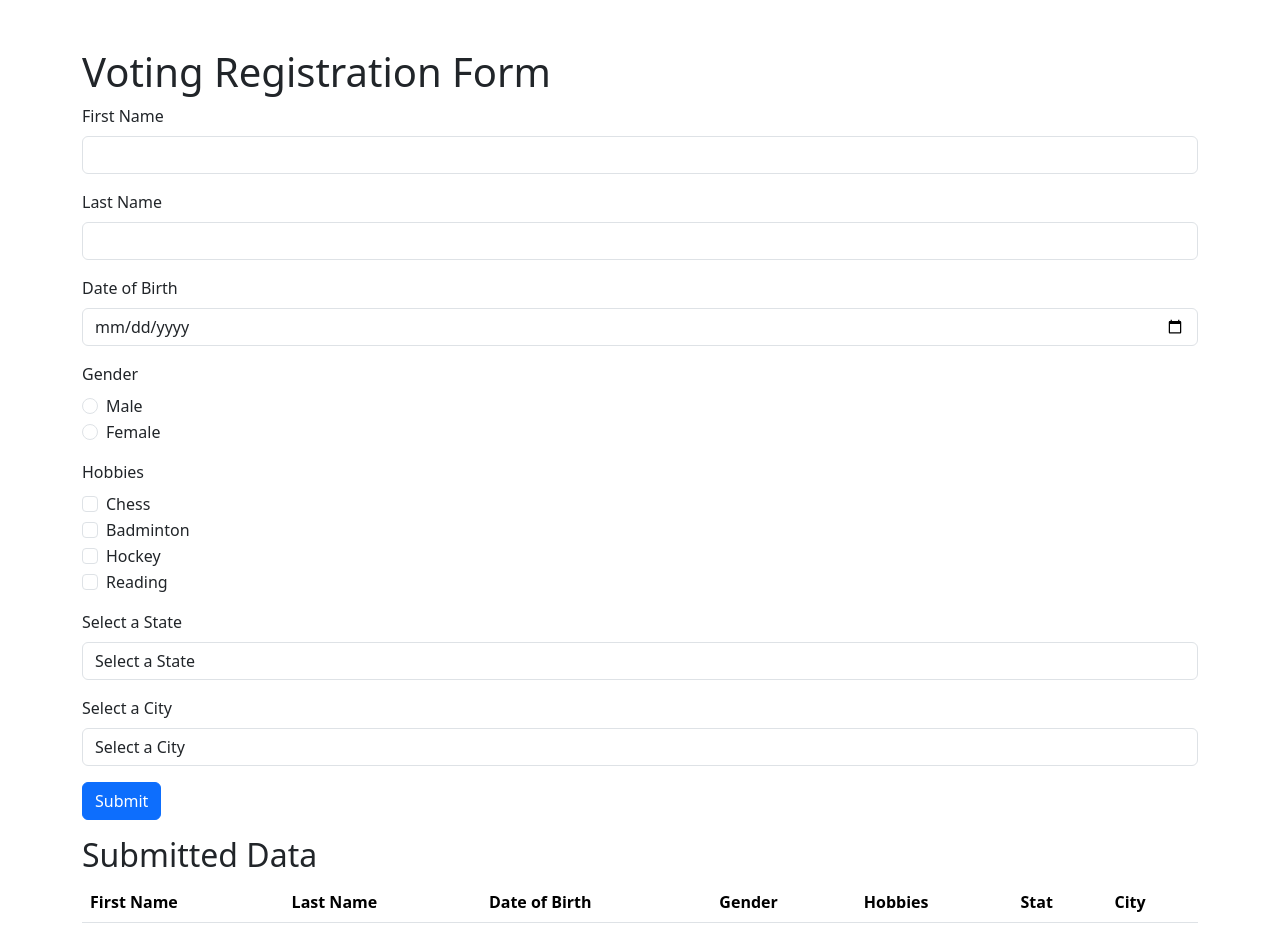
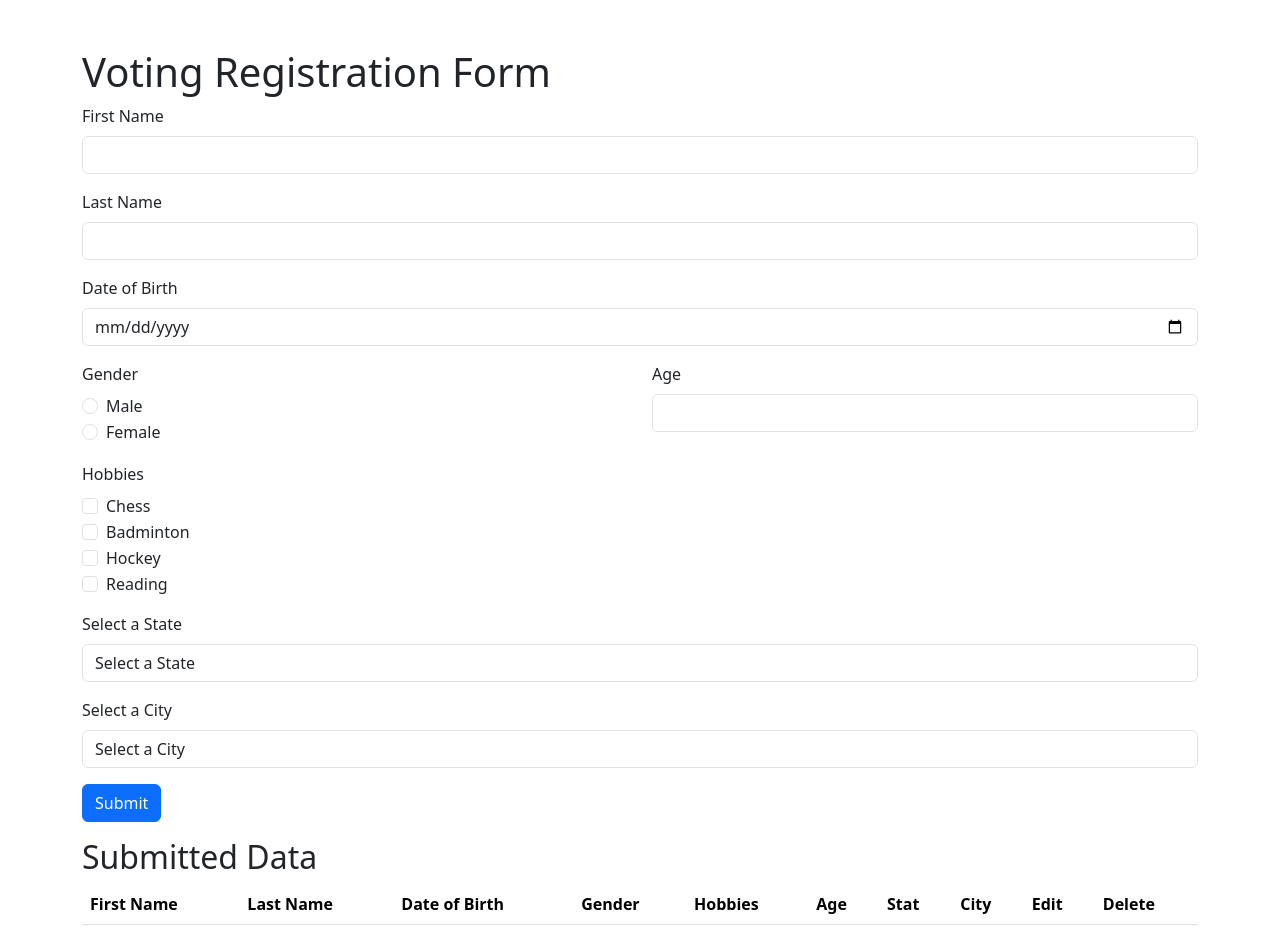
Before and after one commit to HarshitSampat/voting-registration-form, a React (Vite) app: page / in a window 1280 px wide. Built offline with nearby package versions, Linux system fonts and the light colour scheme.

Commit message:
add: adding  the curd operation, age ,  validation

```diff
--- a/index.html
+++ b/index.html
@@ -16,6 +16,9 @@
   <script src="https://cdn.jsdelivr.net/npm/bootstrap@5.3.1/dist/js/bootstrap.bundle.min.js"
     integrity="sha384-HwwvtgBNo3bZJJLYd8oVXjrBZt8cqVSpeBNS5n7C8IVInixGAoxmnlMuBnhbgrkm"
     crossorigin="anonymous"></script>
+
+  <link rel="stylesheet" href="https://cdn.jsdelivr.net/npm/bootstrap-icons@1.10.2/font/bootstrap-icons.css"
+    integrity="sha384-b6lVK+yci+bfDmaY1u0zE8YYJt0TZxLEAFyYSLHId4xoVvsrQu3INevFKo+Xir8e" crossorigin="anonymous">
 </body>
 
 </html>
--- a/src/assets/indinStateDetails.json
+++ b/src/assets/indinStateDetails.json
@@ -286,7 +286,8 @@
       "Nahan",
       "Sundarnagar",
       "Palampur",
-      "Kullu"
+      "Kullu",
+      "Manali"
     ],
     "Tripura": [
       "Agartala",
@@ -1101,9 +1102,6 @@
       "Tura",
       "Nongstoin"
     ],
-    "Himachal Praddesh": [
-      "Manali"
-    ],
     "Arunachal Pradesh": [
       "Naharlagun",
       "Pasighat"
--- a/src/components/Registration.jsx
+++ b/src/components/Registration.jsx
@@ -10,8 +10,9 @@ const Registration = () => {
         dateOfBirth: '',
         gender: '',
         hobbies: [],
-        state:'',
-        city:''
+        age:null,
+        state: '',
+        city: ''
     });
 
     const [errors, setErrors] = useState({
@@ -20,19 +21,22 @@ const Registration = () => {
         dobError: '',
         genderError: '',
         hobbiesError: '',
-        statError:'',
-        cityError:''
+        ageError:'',
+        statError: '',
+        cityError: '',
+
     });
 
     const [tableData, setTableData] = useState([]);
-    const [selectedState, setSelectedState] = useState('');
-    const [selectedCity, setSelectedCity] = useState('');
     const [states, setStates] = useState([]);
     const [cities, setCities] = useState([]);
+    const [isEditing, setIsEditing] = useState(false);
+    const [editIndex, setEditIndex] = useState(-1);
 
     useEffect(() => {
         // Fetch the list of states from the API and setStates
         const statesFromData = Object.keys(statData);
+        statesFromData.sort()
         setStates(statesFromData);
     }, []);
 
@@ -41,20 +45,37 @@ const Registration = () => {
         let valid = true;
         const newErrors = { ...errors };
 
+        // Firstname Errors
         if (formData.firstName.trim() === '') {
             newErrors.firstNameError = 'First Name cannot be blank';
             valid = false;
-        } else {
+        }else if(formData.firstName.length < 3 )
+        {
+            newErrors.firstNameError = 'Firstname should at least 3 Characters long'
+            valid= false
+        }else if(formData.firstName.length>20){
+            newErrors.firstNameError = 'Firstname cannot be more than 20 Characters long'
+        }
+         else {
             newErrors.firstNameError = '';
         }
 
+        // LastName Errors
         if (formData.lastName.trim() === '') {
             newErrors.lastNameError = 'Last Name cannot be blank';
             valid = false;
-        } else {
+        }else if(formData.lastName.length < 3 )
+        {
+            newErrors.lastNameError = 'Lastname should at least 3 Characters long'
+            valid= false
+        }else if(formData.lastName.length>20){
+            newErrors.lastNameError = 'Lastname cannot be more than 20 Characters long'
+        }
+         else {
             newErrors.lastNameError = '';
         }
 
+        // Date of birth
         if (formData.dateOfBirth === '') {
             newErrors.dobError = 'Please Select Date of Birth';
             valid = false;
@@ -62,6 +83,7 @@ const Registration = () => {
             newErrors.dobError = '';
         }
 
+        // gender
         if (formData.gender === '') {
             newErrors.genderError = 'Please Select Gender';
             valid = false;
@@ -69,6 +91,7 @@ const Registration = () => {
             newErrors.genderError = '';
         }
 
+        // hobies
         if (formData.hobbies.length === 0) {
             newErrors.hobbiesError = 'At least one hobby is required';
             valid = false;
@@ -76,16 +99,28 @@ const Registration = () => {
             newErrors.hobbiesError = '';
         }
 
-        if(formData.state.length === 0 ){
+        // age
+        if(formData.age.length===0){
+            newErrors.ageError = 'Age is required'
+            valid = false
+        }
+        else if(formData.age<0){
+            newErrors.ageError = 'Age should be a positive number'
+        }
+        else{
+            newErrors.ageError = ''
+        }
+
+        if (formData.state.length === 0) {
             newErrors.statError = 'State is required';
             valid = false
-        }else{
+        } else {
             newErrors.statError = ''
         }
 
-        if(formData.city.length === 0 ){
+        if (formData.city.length === 0) {
             newErrors.cityError = 'City is required'
-        }else{
+        } else {
             newErrors.cityError = ''
         }
         setErrors(newErrors);
@@ -95,16 +130,43 @@ const Registration = () => {
     const handleFormSubmit = (e) => {
         e.preventDefault();
         if (validateForm()) {
+            if (isEditing) {
+                const updatedTableData = [...tableData];
+                updatedTableData[editIndex] = { ...formData };
+                setTableData(updatedTableData);
+                // Reset form and state after update
+                setIsEditing(false);
+                setEditIndex(-1);
+            }
+            else {
+                const isDuplicate = tableData.some((data) => {
+                    return (
+                        data.firstName === formData.firstName &&
+                        data.lastName === formData.lastName &&
+                        data.dateOfBirth === formData.dateOfBirth &&
+                        data.gender === formData.gender &&
+                        data.state === formData.state &&
+                        data.city === formData.city
+                    );
+                });
+
+                if (!isDuplicate) {
                     const newRowData = { ...formData };
                     setTableData([...tableData, newRowData]);
+                } else {
+                    alert("Duplicate data is not allowed.");
+                }
+
+            }
             setFormData({
                 firstName: '',
                 lastName: '',
                 dateOfBirth: '',
                 gender: '',
                 hobbies: [],
-                state : '',
-                city : ''
+                age:null,
+                state: '',
+                city: ''
             });
         }
     };
@@ -122,7 +184,7 @@ const Registration = () => {
         setFormData({ ...formData, hobbies: updatedHobbies });
     };
 
-    const handleStateChange = (e) =>{
+    const handleStateChange = (e) => {
         const selectedState = e.target.value;
         setFormData({
             ...formData,
@@ -134,6 +196,7 @@ const Registration = () => {
         // Update the city dropdown based on the selected state
         if (selectedState) {
             const citiesForSelectedState = statData[selectedState];
+            citiesForSelectedState.sort()
             setCities(citiesForSelectedState);
         } else {
             setCities([]);
@@ -147,6 +210,19 @@ const Registration = () => {
         setFormData({ ...formData, city: selectedCity });
         setErrors({ ...errors, cityError: '' });
     };
+
+    const handleDelete = (indexToDelete) => {
+        // Create a copy of the tableData without the item to delete
+        const updatedTableData = tableData.filter((_, index) => index !== indexToDelete);
+        // Update the tableData state with the updated data
+        setTableData(updatedTableData);
+    };
+
+    const handleEdit = (data, index) => {
+        setIsEditing(true);
+        setEditIndex(index);
+        setFormData(data);
+    }
 
     return (
         <div className="container mt-5">
@@ -192,6 +268,8 @@ const Registration = () => {
                     <span className="text-danger">{errors.dobError}</span>
                 </div>
                 <div className="mb-3">
+                    <div className='row'>
+                        <div className='col-6'>
                             <label className="form-label">Gender</label>
                             <div className="form-check">
                                 <input
@@ -206,6 +284,7 @@ const Registration = () => {
                                 />
                                 <label htmlFor="male" className="form-check-label">Male</label>
                             </div>
+
                             <div className="form-check">
                                 <input
                                     type="radio"
@@ -220,6 +299,22 @@ const Registration = () => {
                                 <label htmlFor="female" className="form-check-label">Female</label>
                             </div>
                             <span className="text-danger">{errors.genderError}</span>
+                        </div>
+                        <div className='col-6'>
+                            <label htmlFor="age" className="form-label">Age</label>
+                            <input
+                                type="number"
+                                className="form-control"
+                                id="age"
+                                name="age"
+                                value={formData.age === null ? '' : formData.age}
+                                onChange={handleInputChange}
+                                onBlur={validateForm}
+                            />
+                            <span className="text-danger">{errors.ageError}</span>
+                        </div>
+                    </div>
+
                 </div>
                 <div className="mb-3">
                     <label className="form-label">Hobbies</label>
@@ -321,19 +416,15 @@ const Registration = () => {
                     <span className="text-danger">{errors.cityError}</span>
                 </div>
 
-
                 <div className="mb-3">
-                    <button type="submit" className="btn btn-primary" id='submit'>Submit</button>
+                    <button type="submit" className="btn btn-primary" id='submit'>
+                        {isEditing ? 'Update' : 'Submit'}</button>
                 </div>
-
-
-
-
             </form>
 
             <div>
                 <h2>Submitted Data</h2>
-                <Table tableData={tableData}></Table>
+                <Table tableData={tableData} onDelete={handleDelete} onEdit={handleEdit}></Table>
             </div>
         </div>
     );
--- a/src/components/Table.jsx
+++ b/src/components/Table.jsx
@@ -1,5 +1,13 @@
-const Table = ({tableData}) => {
-    console.log(tableData);
+import { useEffect } from "react"
+
+const Table = ({ tableData,onDelete,onEdit }) => {
+
+    const handleDelete = (index) => {
+        const fullName = tableData[index].firstName + ' '+ tableData[index].lastName
+        alert( `Are you sure you want to Delete ${fullName}?`)
+        onDelete(index);
+    }
+
     return (
         <table className="table">
             <thead>
@@ -9,20 +17,38 @@ const Table = ({tableData}) => {
                     <th>Date of Birth</th>
                     <th>Gender</th>
                     <th>Hobbies</th>
+                    <th>Age</th>
                     <th>Stat</th>
                     <th>City</th>
+                    <th>Edit</th>
+                    <th>Delete</th>
                 </tr>
             </thead>
             <tbody>
-                {tableData.map((data, index) => (
+                {tableData.sort((a, b) =>
+                    a.firstName.localeCompare(b.firstName)
+                ).map((data, index) => (
                     <tr key={`tr${index + 1}`}>
                         <td>{data.firstName}</td>
                         <td>{data.lastName}</td>
                         <td>{data.dateOfBirth}</td>
                         <td>{data.gender}</td>
                         <td>{data.hobbies.join(', ')}</td>
+                        <td>{data.age}</td>
                         <td>{data.state}</td>
                         <td>{data.city}</td>
+                        <td className="cursor-pointer">
+                            <div onClick={()=>onEdit(data,index)} className="">
+                                <button className="btn btn-primary">
+                                    <i className="bi bi-pencil-square me-1"></i>
+                                    Edit
+                                </button></div>
+                        </td>
+                        <td className="cursor-pointer">
+                            <div onClick={()=>handleDelete(index)}>
+                                <button className="btn btn-danger"><i className="bi bi-trash3 me-1"></i>Delete</button>
+                            </div>
+                        </td>
                     </tr>
                 ))}
             </tbody>
```
Lines whose indentation alone changed are shown as unchanged.
